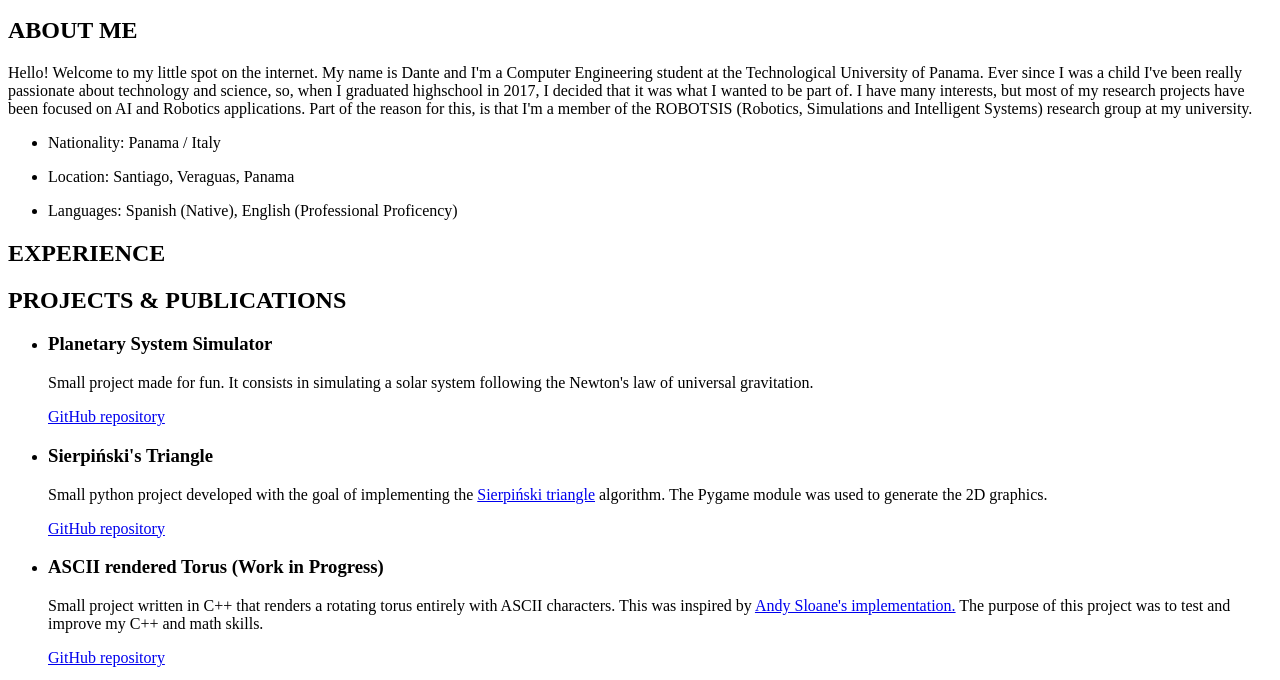
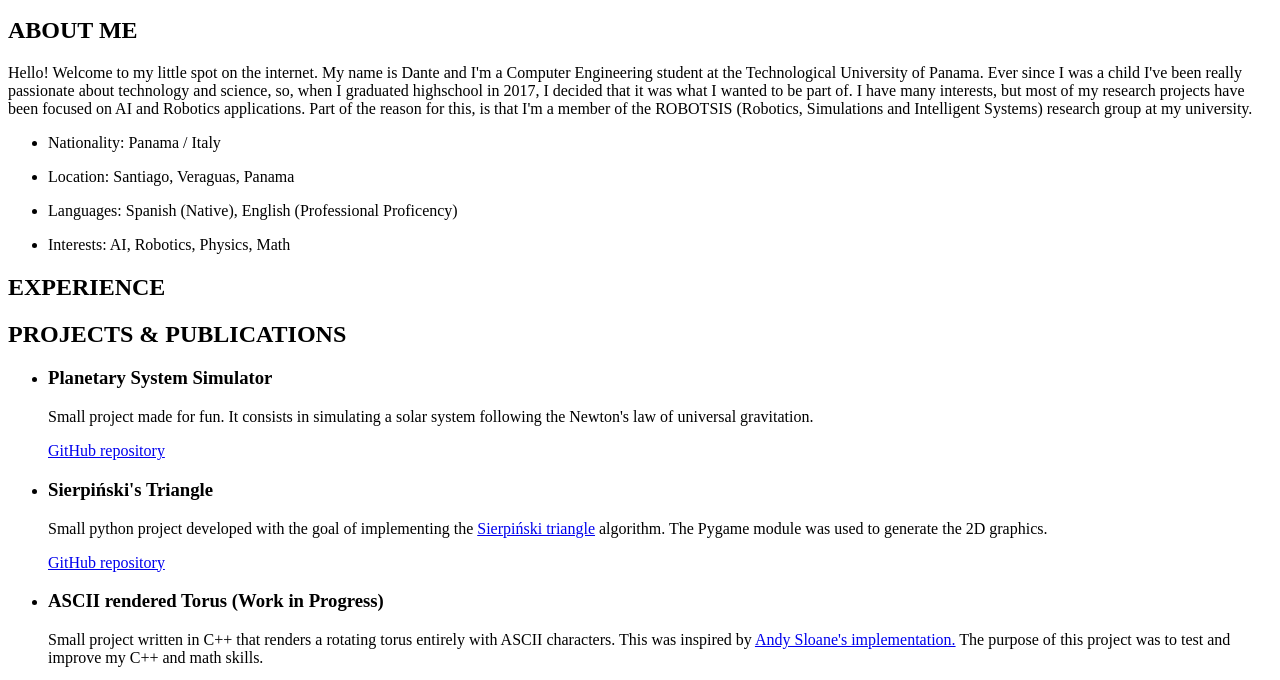
Before and after one commit to dantedellatogna/dantedellatogna.github.io, a plain HTML site: page index.html in a window 1280 px wide. Shown: the part 105-785 px from the top of the page. Drawn offline with Linux system fonts and the light colour scheme.

Commit message:
added interests

```diff
--- a/index.html
+++ b/index.html
@@ -36,6 +36,9 @@
             </li>
             <li>
                 <p>Languages: Spanish (Native), English (Professional Proficency)</p>
+            </li>
+            <li>
+                <p>Interests: AI, Robotics, Physics, Math</p>
             </li>
         </ul>
     </section>
```
